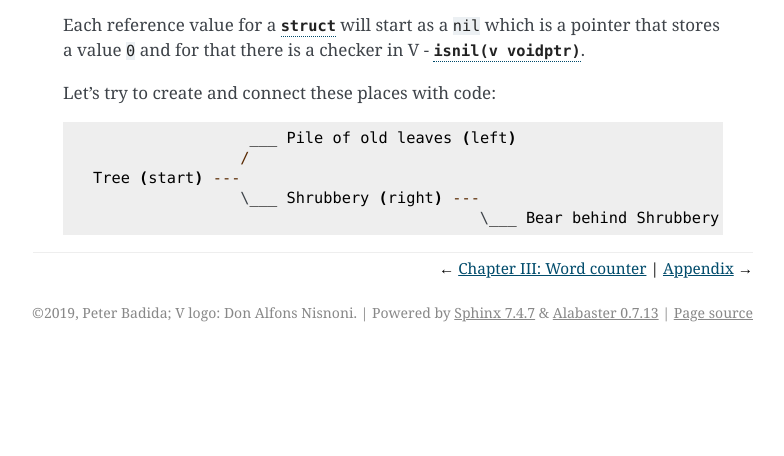
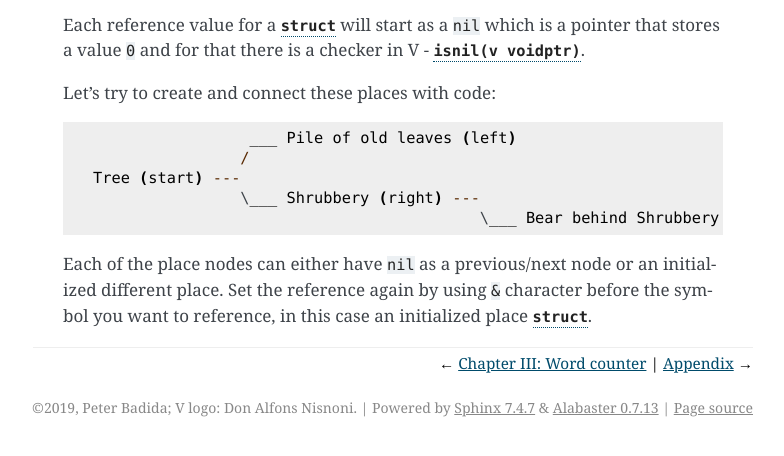
Before and after one commit to KeyWeeUsr/the-book-of-v, a Sphinx documentation site: the page built from source/chapter-4-rpg.rst, in a window 1280 px wide, cut to the strip 414-870 px from the top of the page. Shown: the whole strip, without its empty margins (357-1141 px from the left). Built offline with Sphinx 7.4.7, drawn with Linux system fonts in a browser that asks for light colours.

Commit message:
[ADD] Explain assigning references to variables expecting references

```diff
--- a/source/chapter-4-rpg.rst
+++ b/source/chapter-4-rpg.rst
@@ -23,3 +23,8 @@ that stores a value ``0`` and for that there is a checker in V - |isnil|_.
 Let's try to create and connect these places with code:
 
 .. include:: vsource/rpg-place-tree.txt
+
+Each of the place nodes can either have ``nil`` as a previous/next node or an
+initialized different place. Set the reference again by using ``&`` character
+before the symbol you want to reference, in this case an initialized place
+|struct|_.
```
